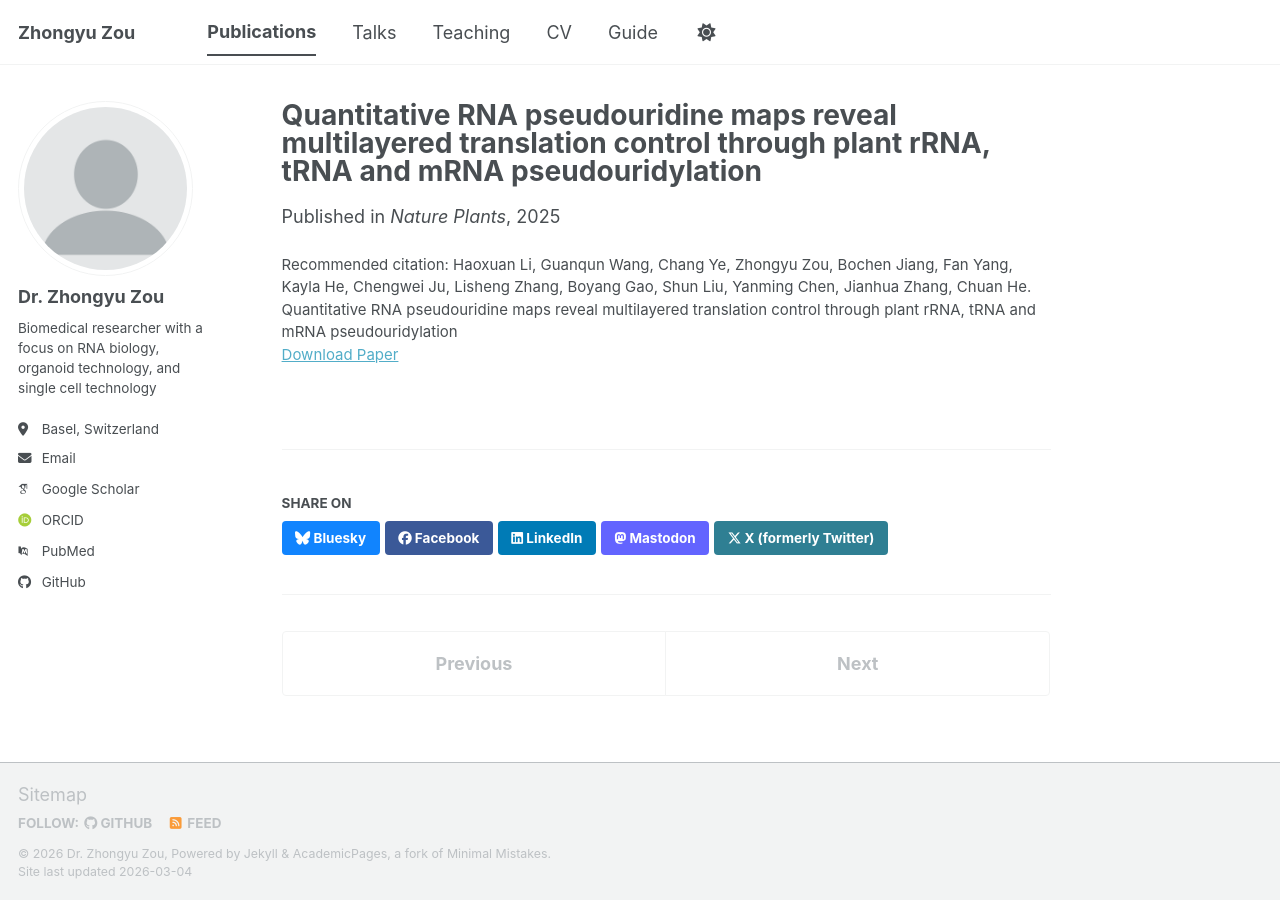
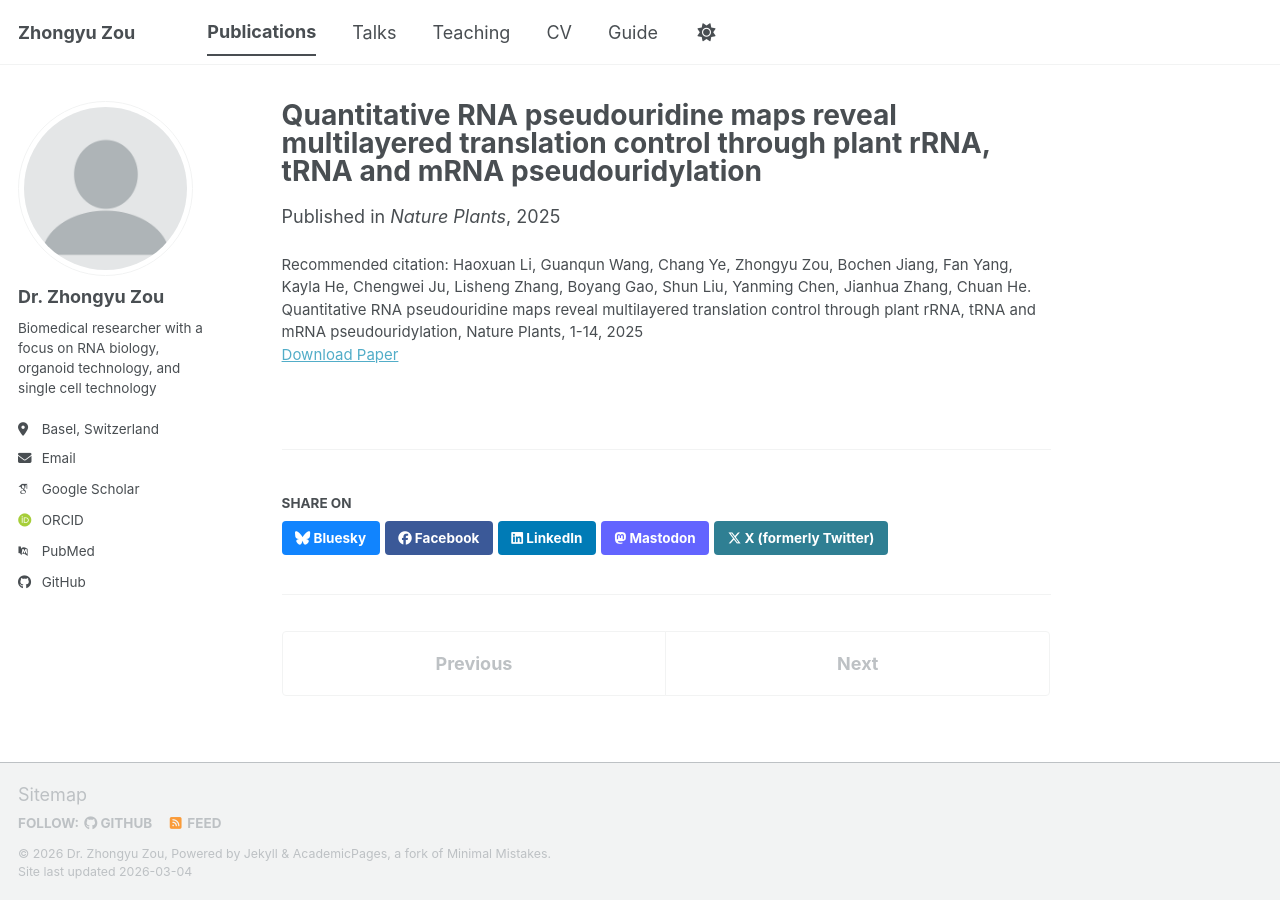
Before and after one commit to zhongyu-zou/zhongyu-zou.github.io, a Jekyll site: the page built from _publications/2025-01-09-Li-NatPlants.md, in a window 1280 px wide. Built offline with Jekyll 4.4.1, drawn with Linux system fonts in a browser that asks for light colours; some web fonts are replaced; a script bundle is joined from its source files by our own code; library files that are not in the unit come from our copies.

Commit message:
Update 2025-01-09-Li-NatPlants.md

```diff
--- a/_publications/2025-01-09-Li-NatPlants.md
+++ b/_publications/2025-01-09-Li-NatPlants.md
@@ -3,5 +3,5 @@ title: "Quantitative RNA pseudouridine maps reveal multilayered translation cont
 category: manuscripts
 venue: 'Nature Plants'
 paperurl: 'https://www.nature.com/articles/s41477-024-01894-7'
-citation: 'Haoxuan Li, Guanqun Wang, Chang Ye, Zhongyu Zou, Bochen Jiang, Fan Yang, Kayla He, Chengwei Ju, Lisheng Zhang, Boyang Gao, Shun Liu, Yanming Chen, Jianhua Zhang, Chuan He. Quantitative RNA pseudouridine maps reveal multilayered translation control through plant rRNA, tRNA and mRNA pseudouridylation'
+citation: 'Haoxuan Li, Guanqun Wang, Chang Ye, Zhongyu Zou, Bochen Jiang, Fan Yang, Kayla He, Chengwei Ju, Lisheng Zhang, Boyang Gao, Shun Liu, Yanming Chen, Jianhua Zhang, Chuan He. Quantitative RNA pseudouridine maps reveal multilayered translation control through plant rRNA, tRNA and mRNA pseudouridylation, Nature Plants, 1-14, 2025'
 ---
```
